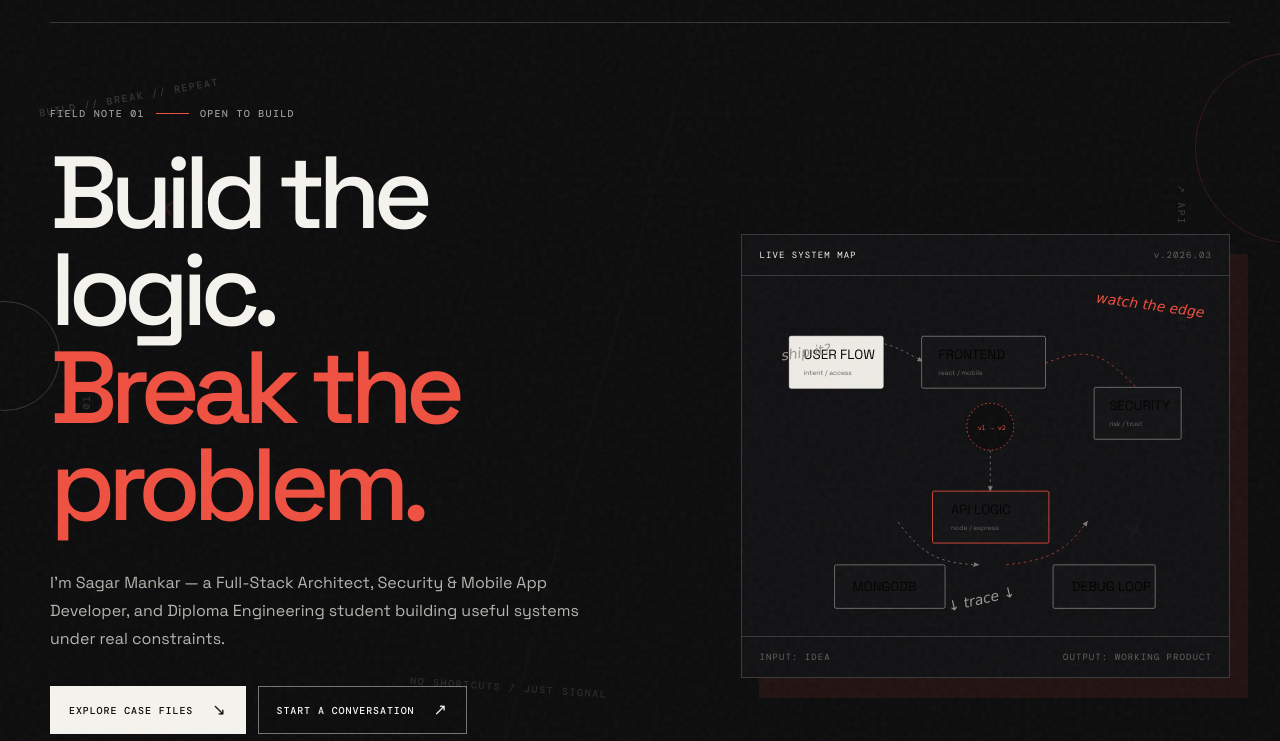
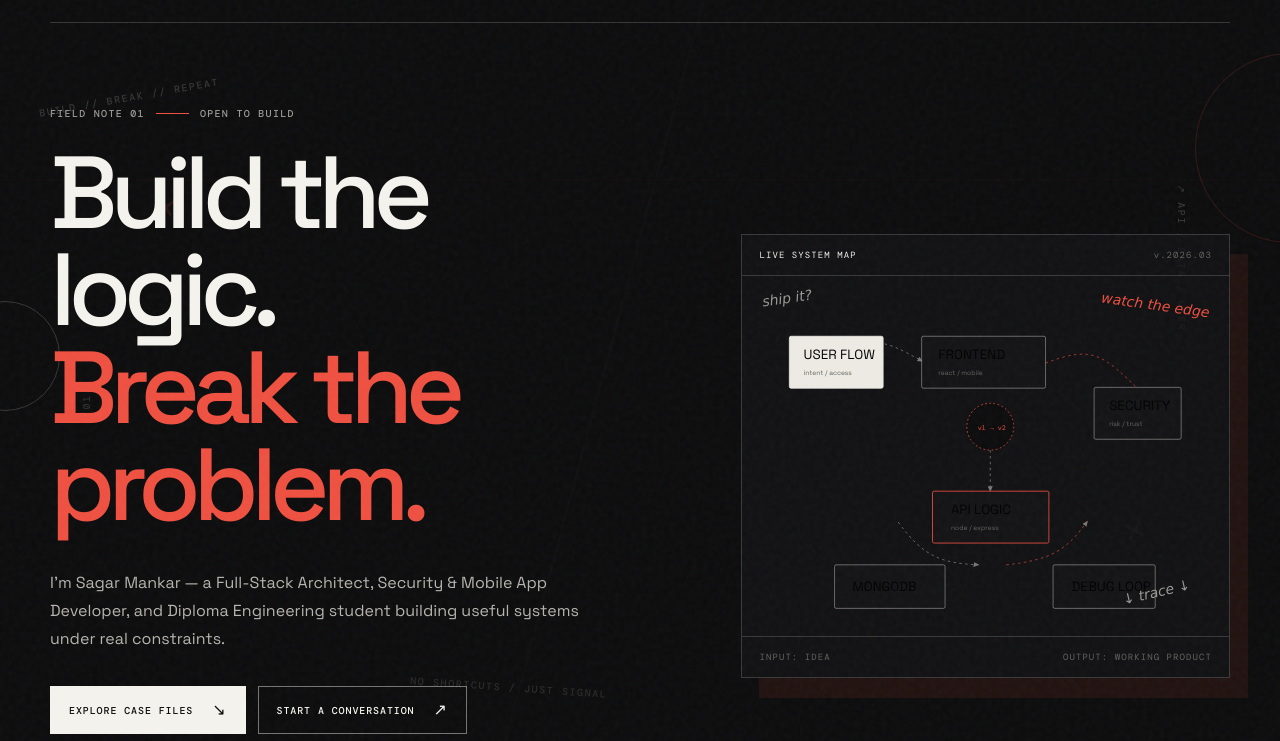
Before and after one commit to ByteReaper6/portfolio-website, a website: page index.html in a window 1280 px wide. Shown: the part 59-800 px from the top of the page. Drawn offline with nearby package versions, Linux system fonts and the light colour scheme.

Commit message:
fix: reposition scribble annotations to avoid overlapping diagram nodes

```diff
--- a/styles.css
+++ b/styles.css
@@ -85,10 +85,10 @@ h1 em, h2 em { color: var(--red); font-style: normal; }
 .diagram-node--light .diagram-node__sub { fill: #484743 !important; }
 .diagram-ring { fill: var(--bg); stroke: var(--red); stroke-width: 1; stroke-dasharray: 2 3; }
 .diagram-ring__text { fill: var(--red); font: 8px var(--mono); }
-.scribble { position: absolute; color: var(--muted); font: italic 14px cursive; }
-.scribble--one { left: 8%; top: 19%; transform: rotate(-8deg); }
-.scribble--two { right: 5%; top: 6%; color: var(--red); transform: rotate(8deg); }
-.scribble--three { left: 42%; bottom: 8%; transform: rotate(-13deg); }
+.scribble { position: absolute; color: var(--muted); font: italic 14px cursive; pointer-events: none; }
+.scribble--one { left: 4%; top: 4%; transform: rotate(-8deg); }
+.scribble--two { right: 4%; top: 6%; color: var(--red); transform: rotate(8deg); }
+.scribble--three { right: 8%; bottom: 10%; transform: rotate(-13deg); }
 .diagram__footer { border-top: 1px solid var(--line); }
 
 .ticker { overflow: hidden; border-block: 1px solid var(--line); background: rgba(244,242,236,.03); white-space: nowrap; }
```
